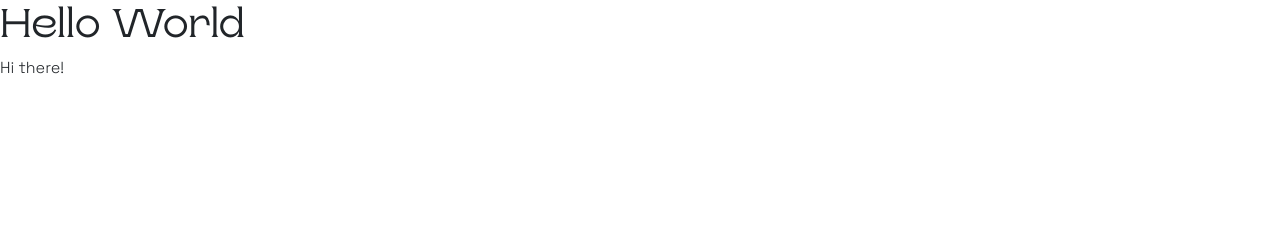
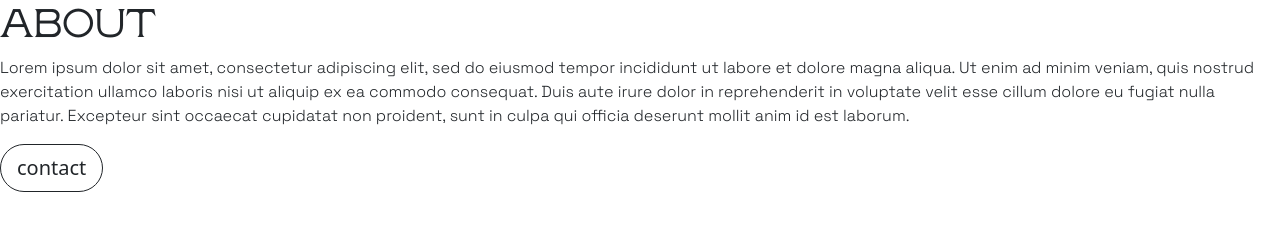
Before and after one commit to hacker-baby/portfolio-project, a plain HTML site: page index.html in a window 1280 px wide. Drawn offline with nearby package versions, Linux system fonts and the light colour scheme.

Commit message:
Added About section and Contact button

```diff
--- a/index.html
+++ b/index.html
@@ -30,7 +30,16 @@
     ></script>
   </head>
   <body>
-    <h1>Hello World</h1>
-    <p>Hi there!</p>
+    <h1>ABOUT</h1>
+    <p>
+      Lorem ipsum dolor sit amet, consectetur adipiscing elit, sed do eiusmod
+      tempor incididunt ut labore et dolore magna aliqua. Ut enim ad minim
+      veniam, quis nostrud exercitation ullamco laboris nisi ut aliquip ex ea
+      commodo consequat. Duis aute irure dolor in reprehenderit in voluptate
+      velit esse cillum dolore eu fugiat nulla pariatur. Excepteur sint occaecat
+      cupidatat non proident, sunt in culpa qui officia deserunt mollit anim id
+      est laborum.
+    </p>
+    <a href="#" class="btn btn-outline-dark btn-lg rounded-pill">contact</a>
   </body>
 </html>
--- a/style.css
+++ b/style.css
@@ -1,7 +1,7 @@
 h1 {
-    font-family: "RasputinRegular";
+  font-family: "RasputinRegular";
 }
 
 p {
-    font-family: 'Space Grotesk', sans-serif;
+  font-family: "Space Grotesk", sans-serif;
 }
```
